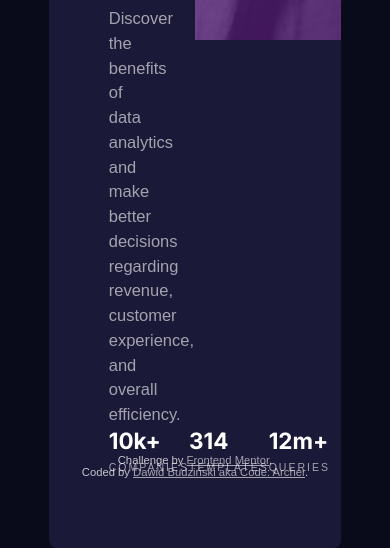
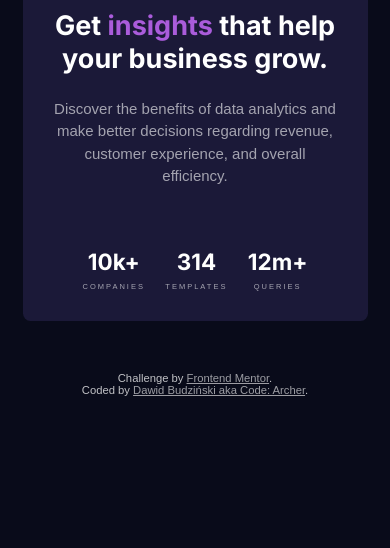
Before and after one commit to BD4vid777/Stats_preview_card_component, a plain HTML site: page index.html in a window 390 px wide. Shown: the part 351-899 px from the top of the page. After the commit the page ends 844 px from the top, so only its background shows below. Drawn offline with Linux system fonts and the light colour scheme.

Commit message:
Mobile done

```diff
--- a/styles.css
+++ b/styles.css
@@ -59,11 +59,13 @@ body {
     justify-content: center;
     align-items: center;
     height: 100vh;
+    position: relative;
 }
 
 .card {
     background-color: var(--clr-primary-desaturated-blue);
-    width: 75%;
+    width: 90%;
+    max-width: 1200px;
     border-radius: var(--br);
     overflow: hidden;
     display: flex;
@@ -74,7 +76,7 @@ body {
     background-image: url("images/image-header-desktop.jpg");
     background-size: cover;
     width: 50%;
-    height: 446px;
+    min-height: 446px;
     order: 1;
 }
 
@@ -140,6 +142,164 @@ body {
     font-size: .7rem;
 }
 
+@media (max-width: 1440px) {
+    .main__heading {
+        font-size: 2.6rem;
+    }
+
+    .main__content {
+        font-size: 1.2rem;
+    }
+    .stats__item-heading {
+        font-size: 2rem;
+    }
+
+    .stats__item-name {
+        font-size: .8rem;
+    }
+}
+
+@media (max-width: 1024px) {
+    .main__heading {
+        font-size: 2rem;
+    }
+
+    .main__content {
+        font-size: 1.1rem;
+    }
+
+    .stats {
+        padding-right: 1rem;
+    }
+
+    .stats__item-heading {
+        font-size: 1.5rem;
+    }
+
+    .stats__item-name {
+        font-size: .625rem;
+    }
+}
+
+@media (max-width: 768px) {
+    body {
+        align-items: unset;
+        height: fit-content;
+    }
+
+    .card {
+        height: fit-content;
+        margin: 2rem 1.5rem 6rem;
+        flex-direction: column;
+    }
+
+    .overlay {
+        width: 100%;
+        min-height: unset;
+        height: 300px;
+        order: unset;
+    }
+
+    .main {
+        width: 100%;
+        padding: 2rem;
+        text-align: center;
+        gap: 2rem;
+    }
+
+    .main__heading {
+        font-size: 2.5rem;
+    }
+
+    .main__content {
+        font-size: 1.4rem;
+    }
+
+    .stats {
+        padding: unset;
+        justify-content: space-evenly;
+        align-items: center;
+        margin-top: 2rem;
+    }
+
+    .stats__item {
+        text-align: center;
+    }
+
+    .stats__item-heading {
+        font-size: 2rem;
+    }
+
+}
+
+@media (max-width: 425px) {
+    .main__heading {
+        font-size: 1.8rem;
+    }
+
+    .main__content {
+        font-size: 1rem;
+    }
+
+    .stats {
+        justify-content: space-between;
+        padding: 0 2rem;
+    }
+
+    .stats__item-heading {
+        font-size: 1.5rem;
+    }
+
+    .stats__item-name {
+        font-size: .5rem;
+    }
+}
+
+@media (max-width: 375px) {
+    body {
+        align-items: unset;
+        height: fit-content;
+    }
+
+    .card {
+        height: fit-content;
+        margin: 2rem 1.5rem 6rem;
+        flex-direction: column;
+    }
+
+    .overlay {
+        width: 100%;
+        height: 250px;
+        order: unset;
+    }
+
+    .main {
+        width: 100%;
+        padding: 2rem;
+        text-align: center;
+        gap: 2rem;
+    }
+
+    .main__heading {
+        font-size: 1.8rem;
+    }
+
+    .main__content {
+        font-size: 1rem;
+    }
+
+    .stats {
+        padding: unset;
+        flex-direction: column;
+        align-items: center;
+        gap: 1rem;
+    }
+
+    .stats__item {
+        text-align: center;
+    }
+}
+
 
 
 
@@ -151,8 +311,6 @@ body {
 .attribution {
     position: absolute;
     bottom: 1rem;
-    left: 0;
-    right: 0;
 
     font-size: .750rem;
     text-align: center;
```
